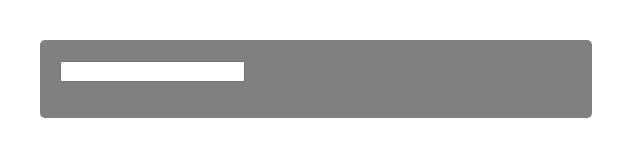
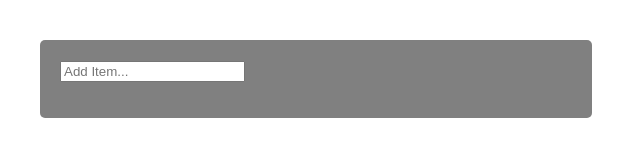
Before and after one commit to rketchum169/grocery_list, a React (Create React App) app: page / in a window 1280 px wide. Shown: the top 160 px of the page, without its empty margins (0-640 px from the left). Built offline with nearby package versions, Linux system fonts and the light colour scheme.

Commit message:
Ran into an Issue but I got the items displaying NOWgit add -Agit add -A

```diff
--- a/src/App.js
+++ b/src/App.js
@@ -4,7 +4,7 @@ import "./App.css";
 function Item({item, i}) {
   return (
     <div className="item">
-      { item.text }
+      <li>{ item.text }</li>
     </div>
   )
 }
@@ -21,7 +21,12 @@ function ItemForm({addItem}) {
 
   return(
     <form onSubmit={handleButtonClick}>
-      <input type="text" className="input" value={textValue} onChange ={e => setTextValue (e.target.textValue)} />
+      <input
+      type="text"
+      className="input"
+      value={textValue}
+      placeholder="Add Item..."
+      onChange ={e => setTextValue (e.target.value)} />
     </form>
   )
 }
```
